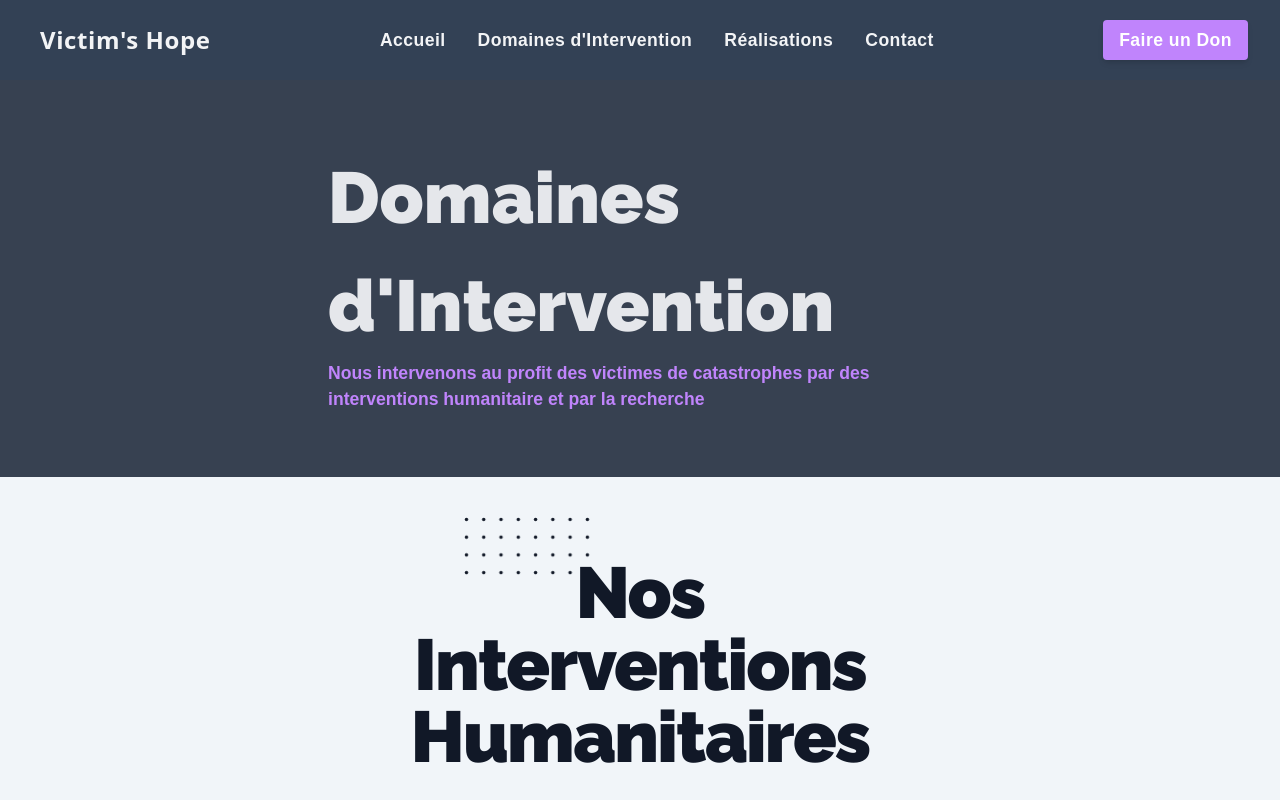
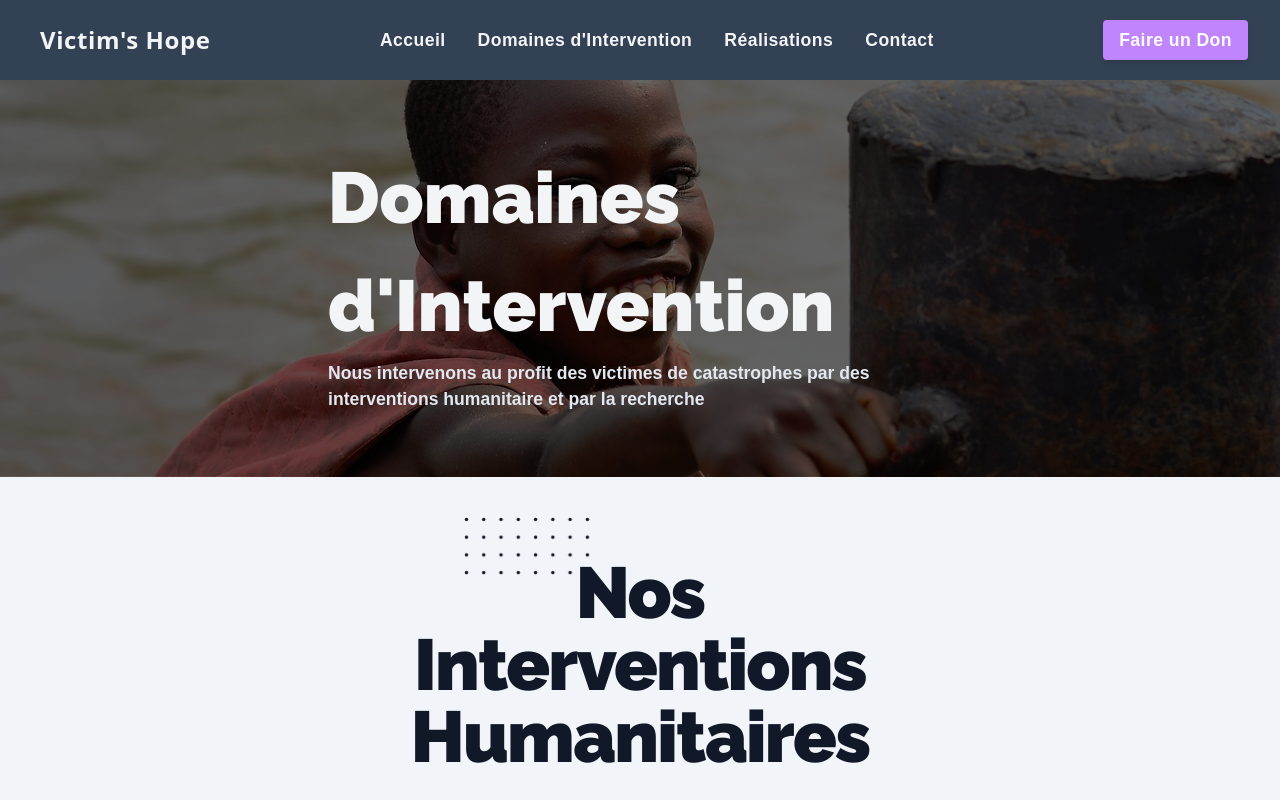
Before and after one commit to josumung999/victimshopedrc, a Next.js app: page /domaines in a window 1280 px wide. Shown: the top 800 px of the page. Built offline with nearby package versions, Linux system fonts and the light colour scheme; a web font is replaced by a local one.

Commit message:
Added bg image to pageheader component

```diff
--- a/components/PageHeader.jsx
+++ b/components/PageHeader.jsx
@@ -1,12 +1,12 @@
 const PageHeader = (props) => {
   return (
-    <div className="bg-gray-700">
-      <div className="px-4 py-16 dark:bg-gray-900 flex flex-row justify-center">
+    <div className="relative bg-fixed bg-center bg-cover bg-no-repeat" style={{ backgroundImage: "linear-gradient(rgba(0, 0, 0, 0.6), rgba(0, 0, 0, 0.6)), url(/images/header.jpg)" }}>
+      <div className="px-4 py-16 flex flex-row justify-center">
         <div className="basis-1/2">
-          <h1 className="font-Raleway text-gray-200 dark:text-gray-200 font-black text-3xl sm:text-4xl">
+          <h1 className="font-Raleway text-gray-100 font-black text-3xl sm:text-4xl">
             {props.title}
           </h1>
-          <p className="font-Roboto font-semibold text-xl text-purple-400 dark:text-purple-300">
+          <p className="font-Roboto font-semibold text-xl text-slate-200">
             {props.description}
           </p>
         </div>
```
Also changed, not shown: public/images/header.jpg (added).
